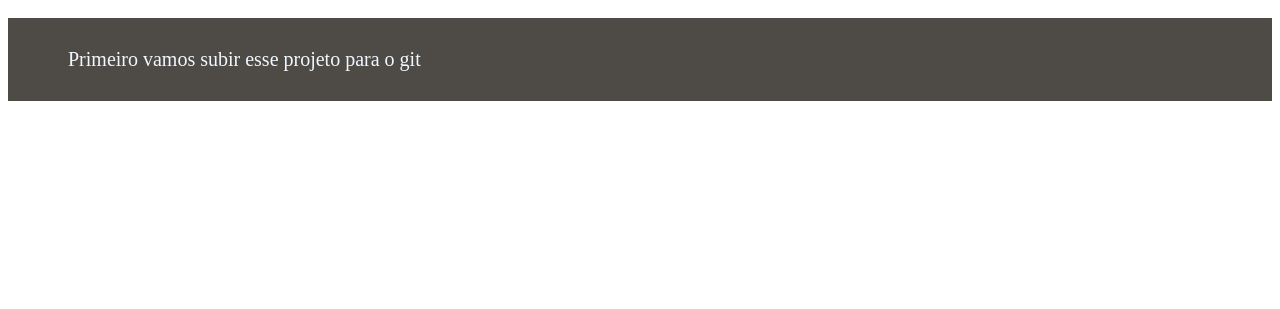
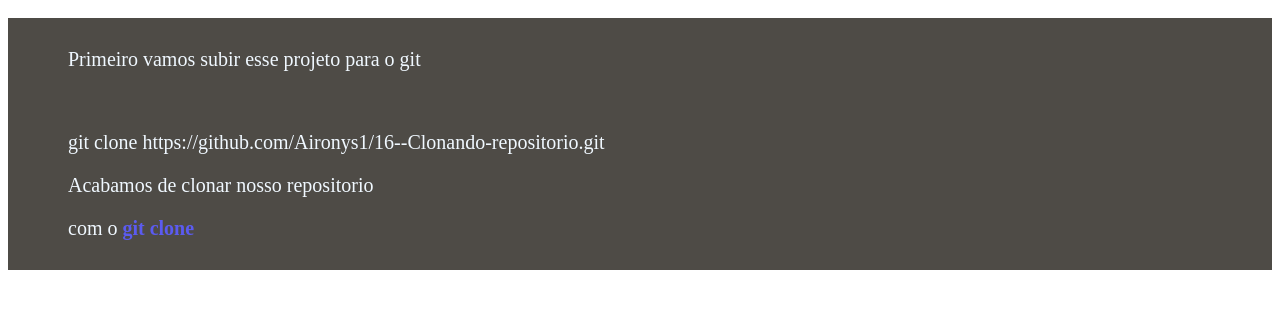
Before and after one commit to Aironys1/16--Clonando-repositorio, a plain HTML site: page index.html in a window 1280 px wide. Shown: the part 101-410 px from the top of the page. Drawn offline with Linux system fonts and the light colour scheme.

Commit message:
Acabamos de clonar o repositório, estamos enviando

```diff
--- a/index.html
+++ b/index.html
@@ -21,6 +21,13 @@
     <p>Primeiro vamos subir esse projeto para o git</p>
 </div>
 
+<div>
+    <p> git clone https://github.com/Aironys1/16--Clonando-repositorio.git</p>
+
+    <p>Acabamos de clonar nosso repositorio</p>
+    <p>com o  <strong>git clone</strong> </p>
+</div>
+
 
 
 </body>
```
Also changed, not shown: 1 other file.
